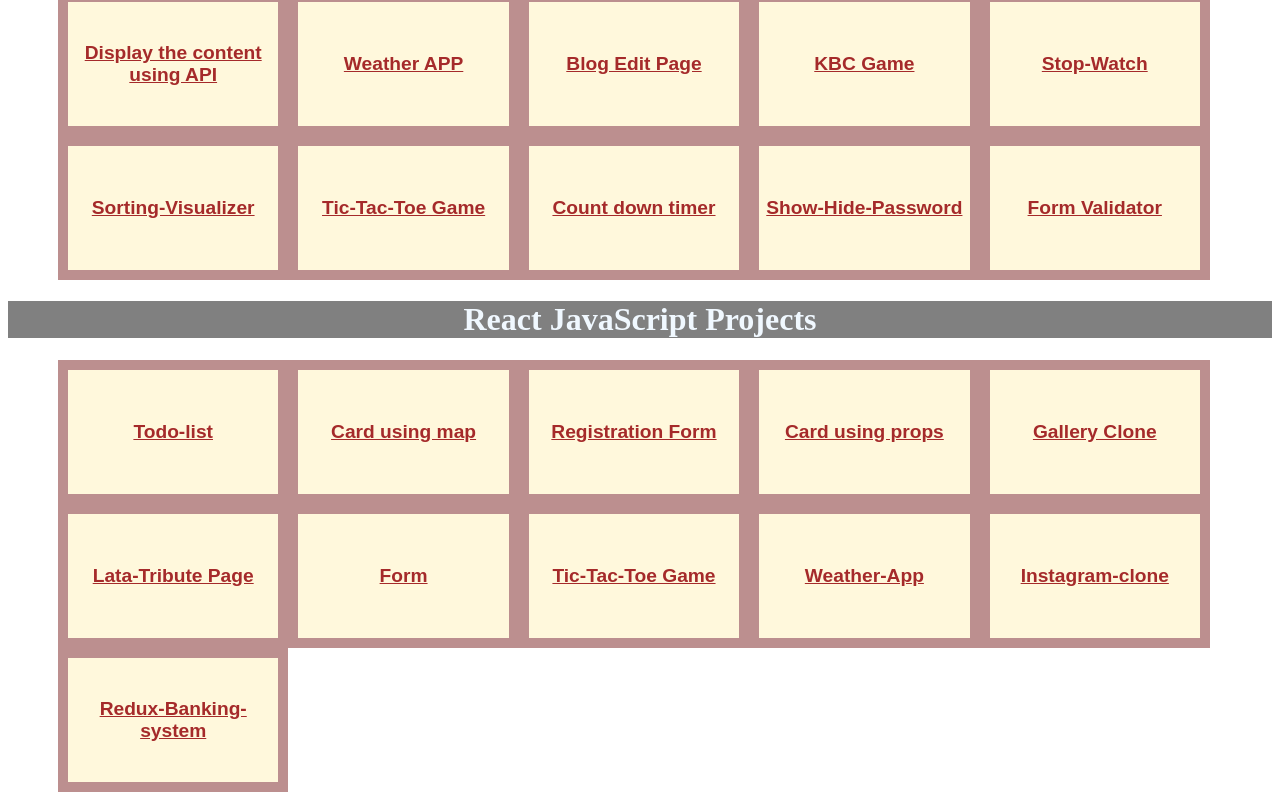
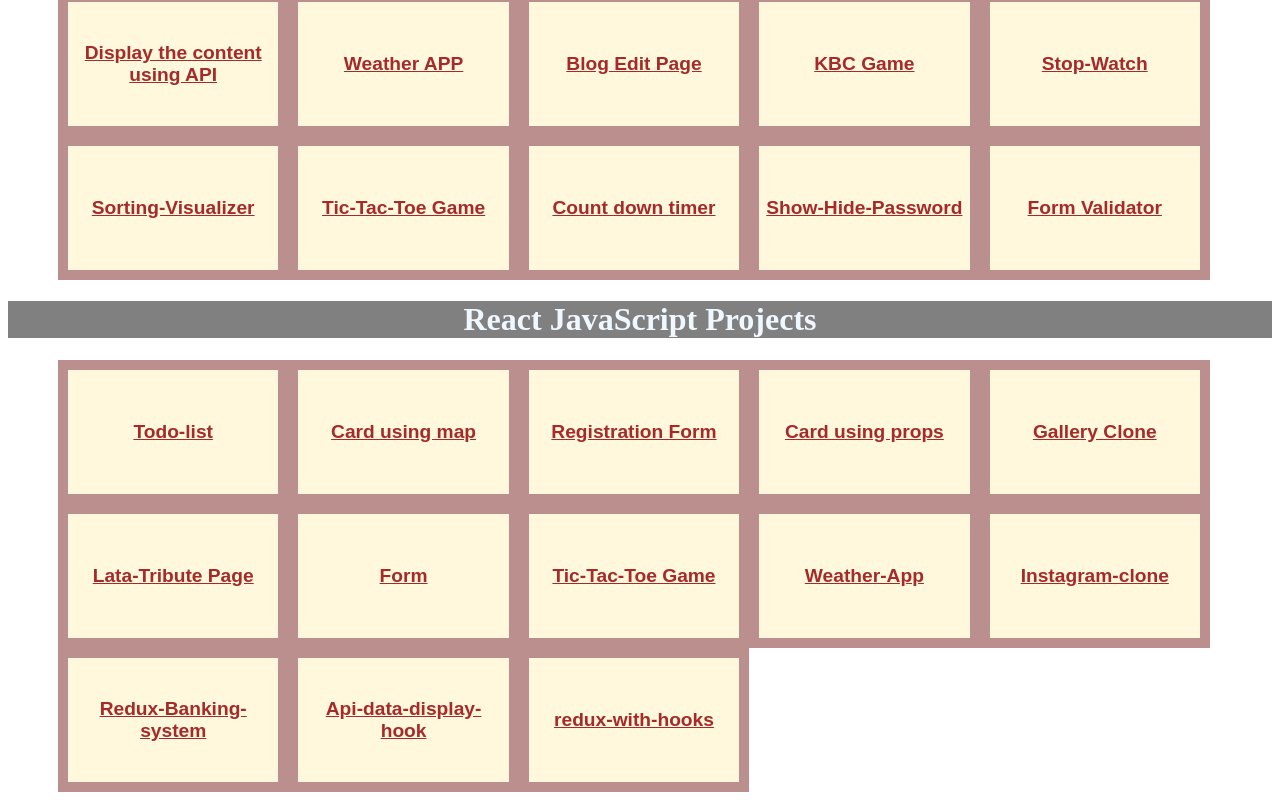
Before and after one commit to SHULBHIGUPTA/Shulbhi-Projects, a plain HTML site: page index.html in a window 1280 px wide. Shown: the part 888-1688 px from the top of the page. Drawn offline with Linux system fonts and the light colour scheme.

Commit message:
shulbhi commit

```diff
--- a/index.html
+++ b/index.html
@@ -277,6 +277,16 @@
                     Redux-Banking-system
                 </a>
             </button>
+            <button>
+                <a href="https://shulbhigupta.github.io/react-api-display/">
+                    Api-data-display-hook
+                </a>
+            </button>
+            <button>
+                <a href="https://shulbhigupta.github.io/react-redux-hook/">
+                    redux-with-hooks
+                </a>
+            </button>
         </li>
     </table>
 
```
